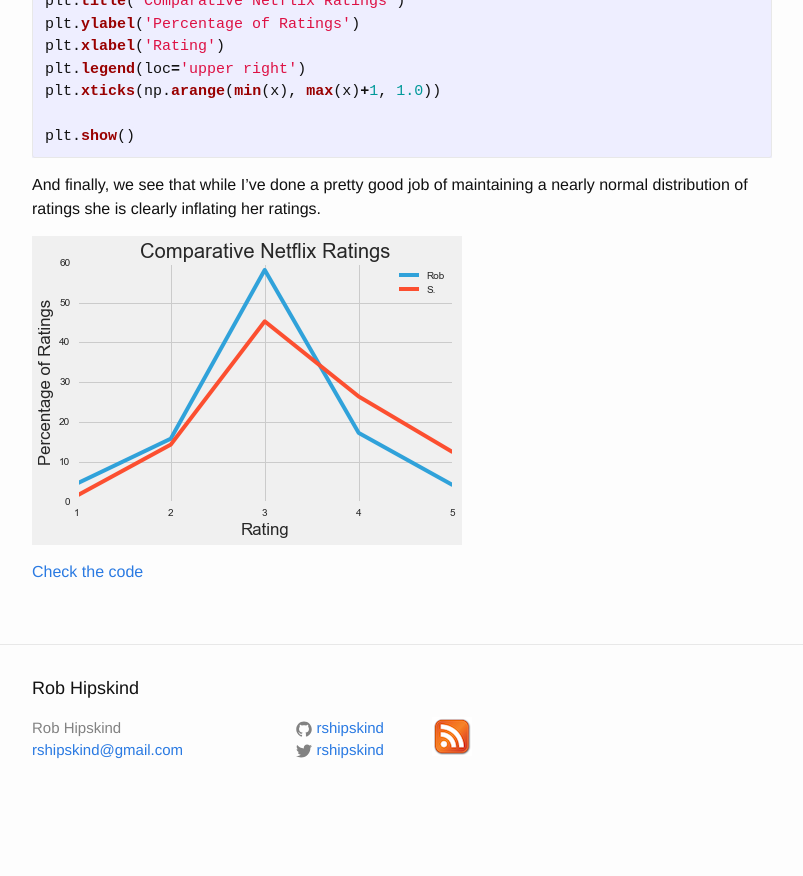
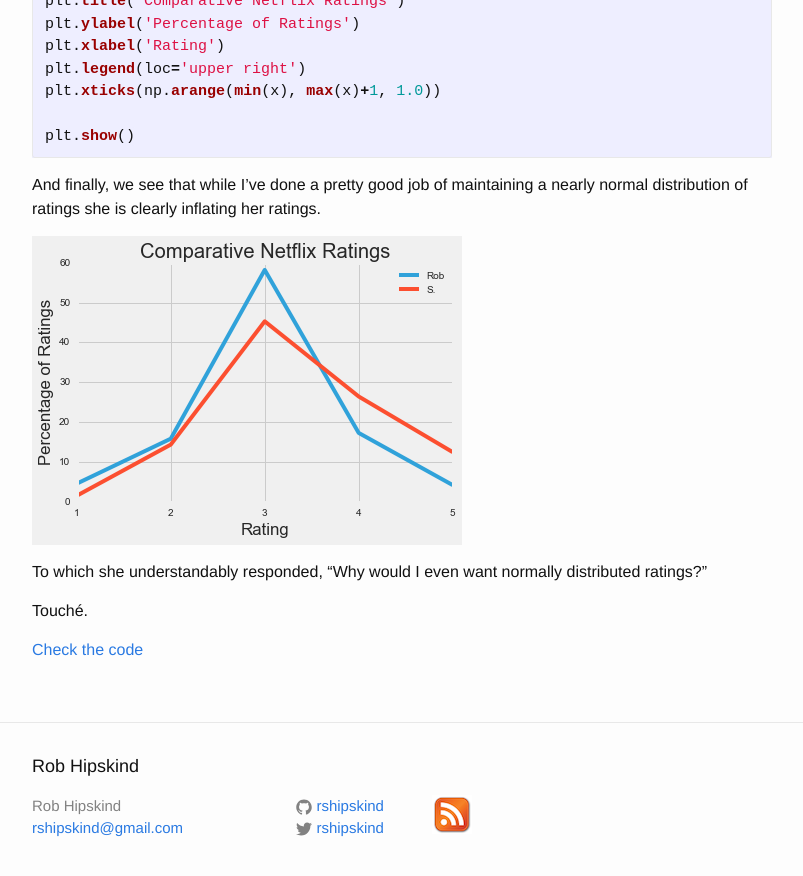
Before and after one commit to rshipskind/rshipskind.github.io, a Jekyll site: the page built from _posts/2016-02-23-comparative-netflix-ratings.md, in a window 1280 px wide and 900 px high, scrolled down 1328 px. Shown: the top 876 px of the window, without its empty margins (238-1041 px from the left). Built offline with Jekyll 4.4.1, drawn with Linux system fonts in a browser that asks for light colours; before the commit the page ends 2150 px from its top, so only the background shows below that.

Commit message:
Update 2016-02-23-comparative-netflix-ratings.md

```diff
--- a/_posts/2016-02-23-comparative-netflix-ratings.md
+++ b/_posts/2016-02-23-comparative-netflix-ratings.md
@@ -63,4 +63,8 @@
 
 ![png](/images/comparative_netflix_ratings.png)
 
+To which she understandably responded, "Why would I even want normally distributed ratings?"
+
+Touché.
+
 [Check the code](https://github.com/rshipskind/netflix_ratings/blob/master/netflix_ratings.ipynb)
```
